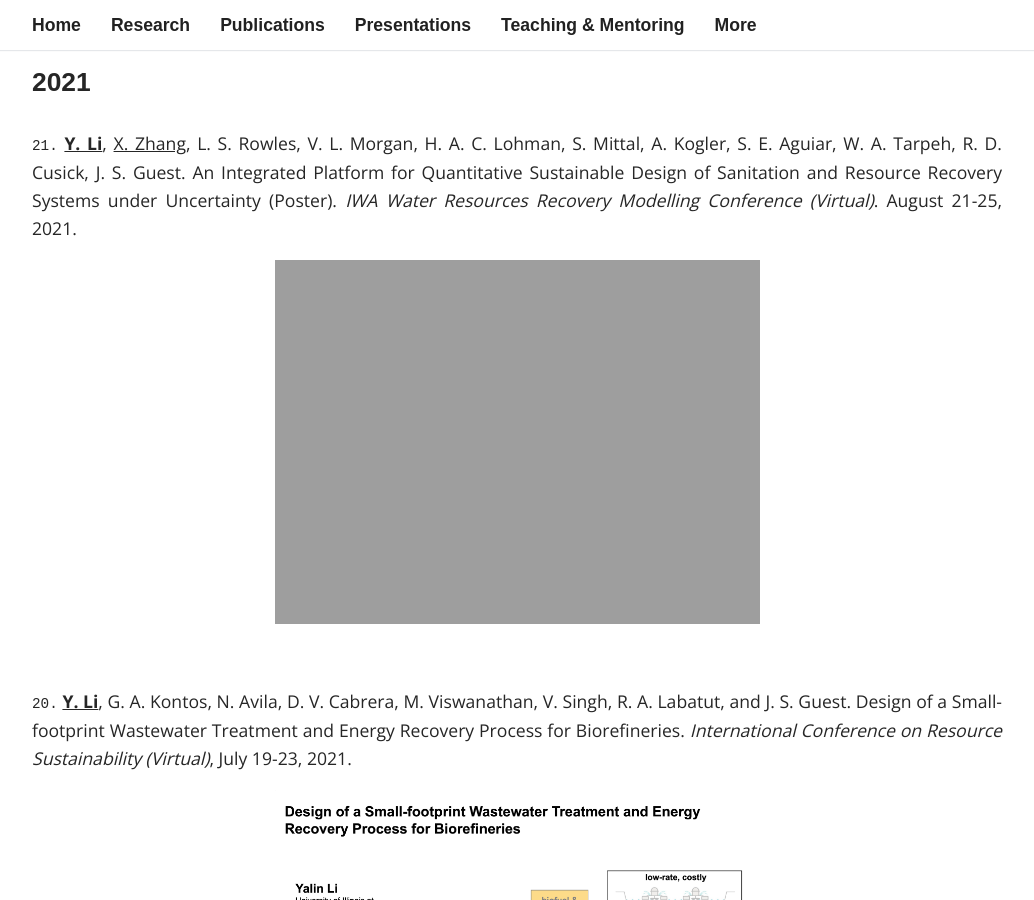
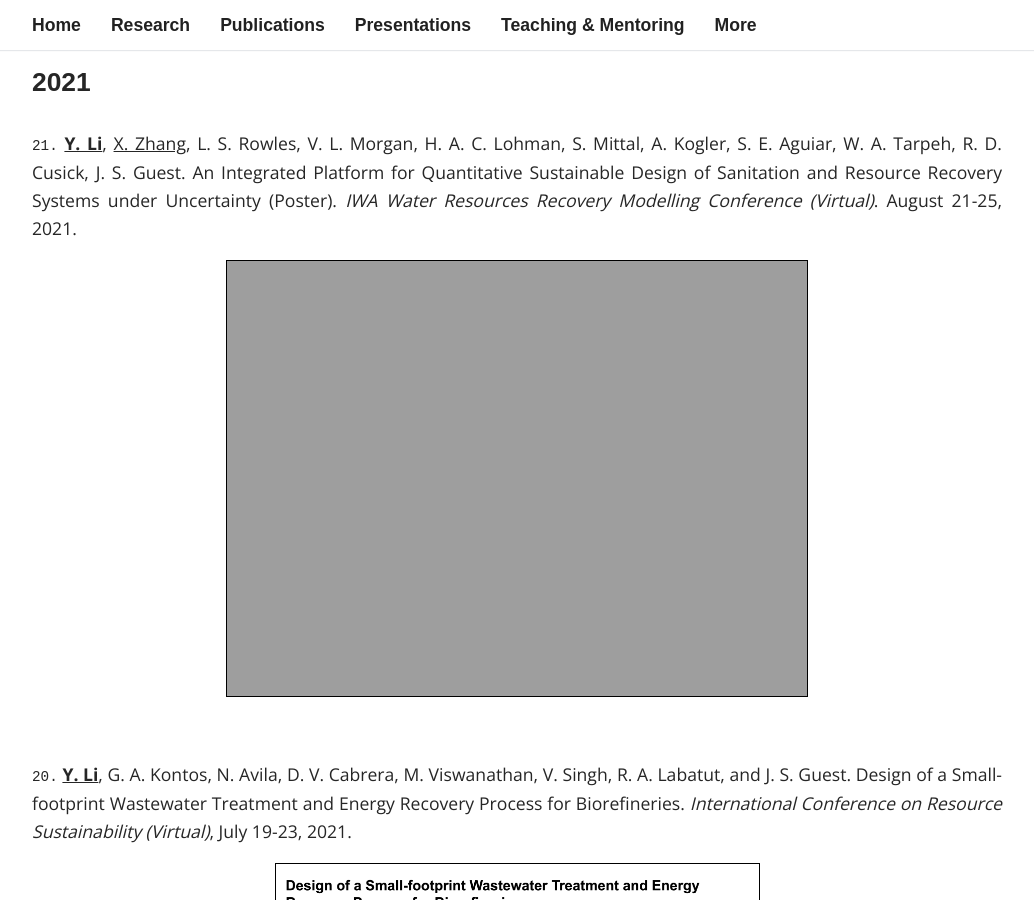
Before and after one commit to yalinli2/webpage, a Jekyll site: the page built from _pages/3_presentations.md, in a window 1280 px wide and 900 px high, scrolled down 739 px. Shown: the whole window, without its empty margins (123-1157 px from the left). Built offline with Jekyll 4.4.1, drawn with Linux system fonts in a browser that asks for light colours; some web fonts are replaced.

Commit message:
minor updates to formatting

```diff
--- a/_pages/3_presentations.md
+++ b/_pages/3_presentations.md
@@ -12,19 +12,19 @@ Selected conference presentations.
 
 `21.` **<u>Y. Li</u>**, <u>X. Zhang</u>, L. S. Rowles, V. L. Morgan, H. A. C. Lohman, S. Mittal, A. Kogler, S. E. Aguiar, W. A. Tarpeh, R. D. Cusick, J. S. Guest. An Integrated Platform for Quantitative Sustainable Design of Sanitation and Resource Recovery Systems under Uncertainty (Poster). *IWA Water Resources Recovery Modelling Conference (Virtual)*. August 21-25, 2021.
 
-<img src='https://yalinli2.github.io/webpage/images/presentations/WRRmod.png#TOC' alt='WRRmod presentation' id='image'>
+<img src='https://yalinli2.github.io/webpage/images/presentations/WRRmod.png#border' alt='WRRmod presentation' width='60%' id='image'>
 
 <br>
 
 `20.` **<u>Y. Li</u>**, G. A. Kontos, N. Avila, D. V. Cabrera, M. Viswanathan, V. Singh, R. A. Labatut, and J. S. Guest. Design of a Small-footprint Wastewater Treatment and Energy Recovery Process for Biorefineries. *International Conference on Resource Sustainability (Virtual)*, July 19-23, 2021.
 
-<img src='https://yalinli2.github.io/webpage/images/presentations/icRS.png#TOC' alt='icRS presentation' id='image'>
+<img src='https://yalinli2.github.io/webpage/images/presentations/icRS.png#border' alt='icRS presentation' width='50%' id='image'>
 
 <br>
 
 `19.` **<u>Y. Li</u>**. Advancing the Sustainability of Engineered Systems through Experimentation and Quantitative Sustainable Design (QSD) (Invited talk). *AEESP AJAR Future Faculty Seminar Series (Virtual)*. March 12, 2021. [YouTube link](https://www.youtube.com/watch?v=IUAvIS0r8NE).
 
-<img src='https://yalinli2.github.io/webpage/images/presentations/AJAR.png#TOC' alt='AJAR presentation' id='image'>
+<img src='https://yalinli2.github.io/webpage/images/presentations/AJAR.png#border' alt='AJAR presentation' width='50%' id='image'>
 
 <br>
 
@@ -44,7 +44,7 @@ Selected conference presentations.
 
 `15.` **<u>Y. Li</u>**, S. Leow, T. Dong, L.M.L. Laurens, P.T. Pienkos, J.S. Guest, and T.J. Strathmann. Demonstration and Evaluation of Integrated Microalgae Systems for Biofuel Production (Invited  talk for Gonter Award). *258<sup>th</sup> ACS National Meeting & Exposition*, San Diego, CA, USA, August 25-29, 2019.
 
-<img src='https://yalinli2.github.io/webpage/images/presentations/ACS_2019.png#TOC' alt='ACS Gonter presentation' id='image'>
+<img src='https://yalinli2.github.io/webpage/images/presentations/ACS_2019.png#border' alt='ACS Gonter presentation' width='40%' id='image'>
 
 <br>
 
@@ -52,7 +52,7 @@ Selected conference presentations.
 
 `13.` **<u>Y. Li</u>**, S. Leow, W. A. Tarpeh, T. Dong, N. J. Nagle, E. P. Knoshaug, L. M. L. Laurens, P. Tienkos, K. L. Nelson, J. S. Guest, and T. J. Strathmann (Poster). Advancing Resource Recovery from Wastewater: Part 1 – Aqueous Conversion Processes for Algal Biomass. *AEESP Research and Education Conference*, Arizona State University, Tempe, AZ, USA, May 14-16, 2019.
 
-<img src='https://yalinli2.github.io/webpage/images/presentations/AEESP_2019.png#TOC' alt='AEESP posters' id='image'>
+<img src='https://yalinli2.github.io/webpage/images/presentations/AEESP_2019.png#border' alt='AEESP posters' width='60%' id='image'>
 
 <br>
 
@@ -62,7 +62,7 @@ Selected conference presentations.
 
 `11.` **<u>Y. Li</u>**, W. Tarpeh, K. L. Nelson, and T. J. Strathmann. Complete Valorization of Wastewater Algae via an Integrated Thermo- and Electrochemical Processing Strategy (Oral). *256<sup>th</sup> ACS National Meeting & Exposition*, Boston, MA, USA, August 19-23, 2018.
 
-<img src='https://yalinli2.github.io/webpage/images/presentations/ACS_2018.png#TOC' alt='ACS presentation' id='image'>
+<img src='https://yalinli2.github.io/webpage/images/presentations/ACS_2018.png#border' alt='ACS presentation' width='40%' id='image'>
 
 <br>
 
@@ -80,7 +80,7 @@ Selected conference presentations.
 
 `5.` **<u>Y. Li</u>**, S. Leow, A. C. Fedders, J. S. Guest, and T. J. Strathmann. Quantitative Evaluation of Hydrothermal Liquefaction for Algal Biomass Valorization (Poster). *AEESP Research and Education Conference*, Ann Arbor, MI, USA, June 20-22, 2017.
 
-<img src='https://yalinli2.github.io/webpage/images/presentations/AEESP_2017.jpg#center' alt='AEESP poster' width='40%' id='image'>
+<img src='https://yalinli2.github.io/webpage/images/presentations/AEESP_2017.png#border' alt='AEESP poster' width='40%' id='image'>
 
 <br>
 
--- a/css/main.scss
+++ b/css/main.scss
@@ -23,7 +23,8 @@ img[src*='#TOC'] {
     display: block;
     margin: auto;
     align: center;
-    width: 50%;
+    width: 40%;
+    border: 1px solid #000000;
 }
 
 img[src*='#center'] {
@@ -32,6 +33,13 @@ img[src*='#center'] {
     align: center;
 }
 
+img[src*='#border'] {
+    display: block;
+    margin: auto;
+    align: center;
+    border: 1px solid #000000;
+}
+
 /* Cannot override the setting in `p` tag
 img + em {
   text-align: center;
```
Also changed, not shown: _pages/4_teaching_and_mentoring.md (+1 -1 lines), _pages/5_more.md (+4 -2 lines).
